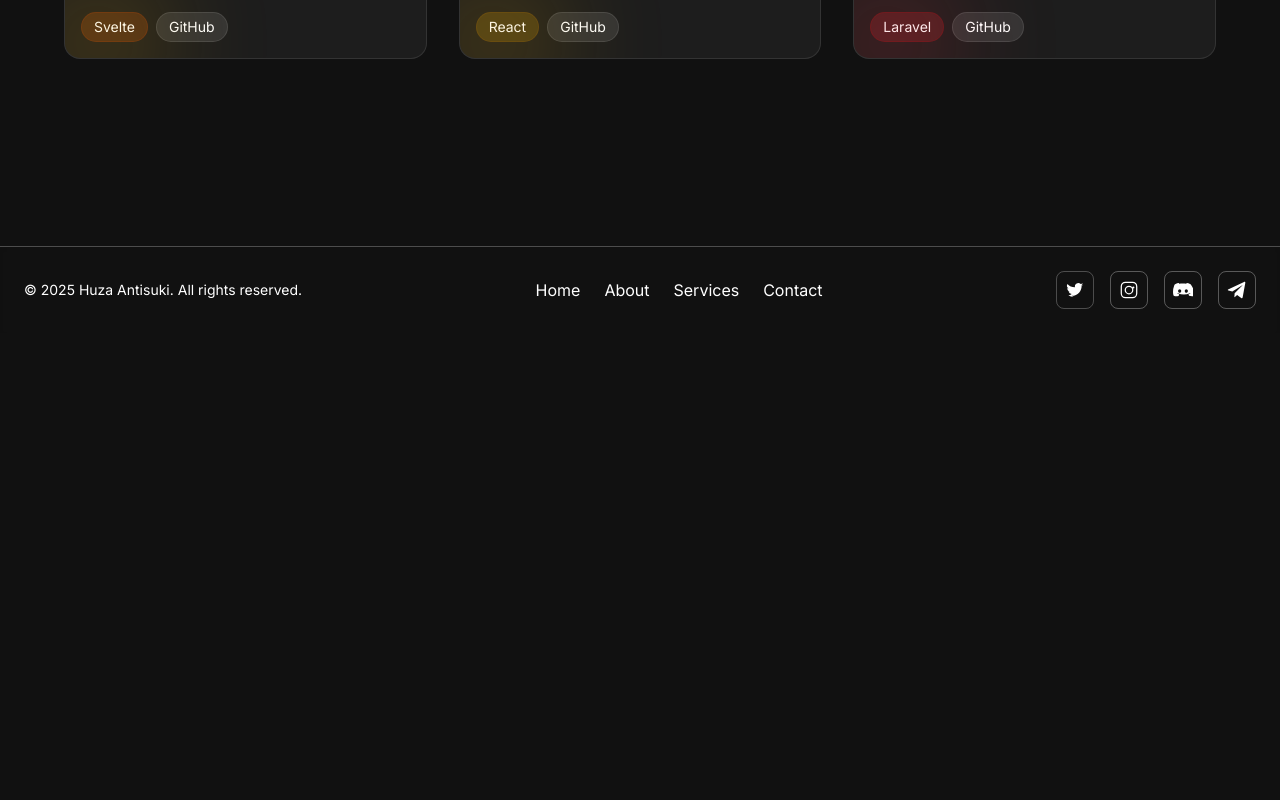
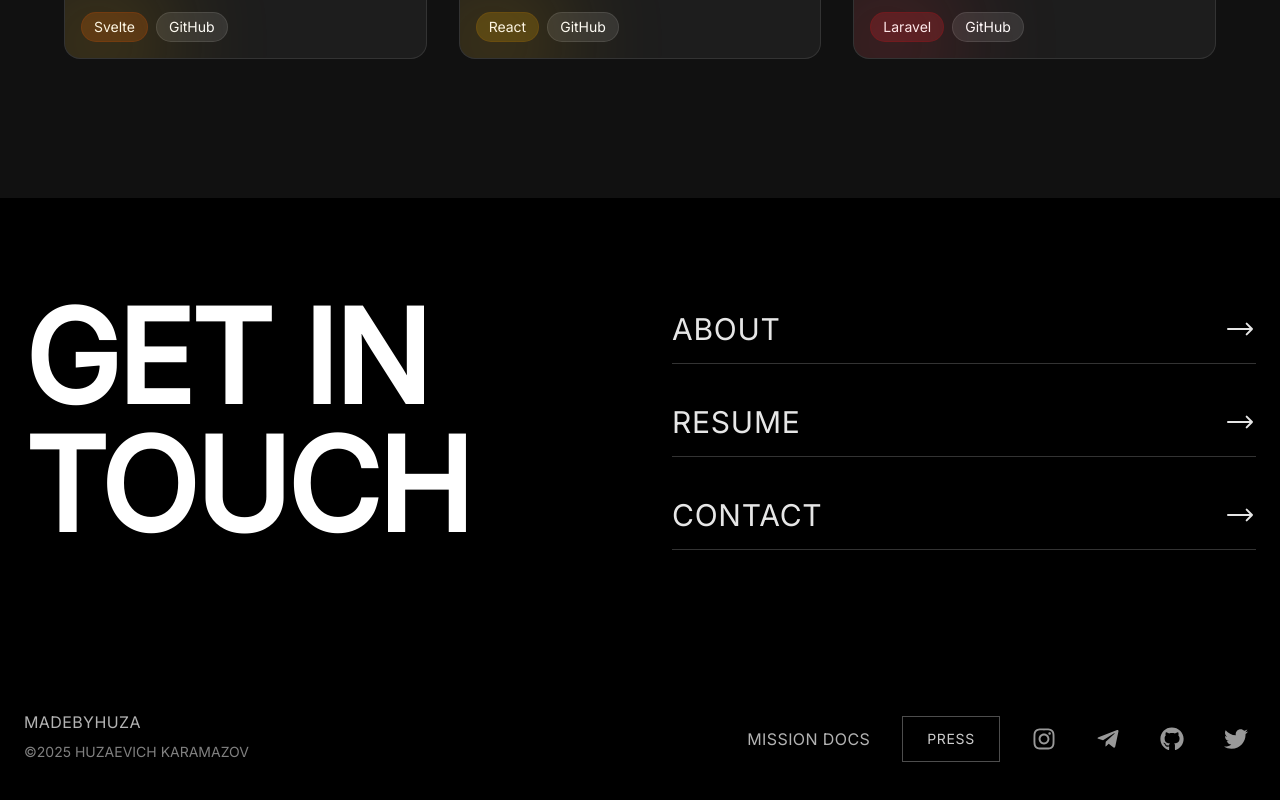
Before and after one commit to khuza08/portofolio, a Next.js app: page / in a window 1280 px wide. Shown: the part 3912-4712 px from the top of the page. Before the commit the page ends 4245 px from the top, so only its background shows below. Built offline with nearby package versions, Linux system fonts and the light colour scheme.

Commit message:
update: improve footer section]

```diff
--- a/app/components/footer.tsx
+++ b/app/components/footer.tsx
@@ -1,98 +1,149 @@
+'use client';
+
 import Link from "next/link";
+import { useState } from "react";
+import { FaInstagram, FaTelegramPlane, FaGithub, FaTwitter } from "react-icons/fa";
 
 export default function Footer() {
+  const [formData, setFormData] = useState({
+    name: '',
+    email: ''
+  });
+  const [isSubmitting, setIsSubmitting] = useState(false);
+
+  const handleInputChange = (e) => {
+    const { name, value } = e.target;
+    setFormData(prev => ({
+      ...prev,
+      [name]: value
+    }));
+  };
+
+  const handleSubmit = async (e) => {
+    e.preventDefault();
+    setIsSubmitting(true);
+
+    // simulate form submission
+    setTimeout(() => {
+      alert('Thank you for your message! We will get back to you soon.');
+      setFormData({ name: '', email: '' });
+      setIsSubmitting(false);
+    }, 1000);
+  };
+
   return (
-    <footer className="relative bottom-0 left-0 w-full background-blur-lg border-t border-white/25 text-white py-6 px-6 shadow-inner mt-12">
-      <div className="max-w-7xl mx-auto flex flex-col md:flex-row items-center justify-between space-y-4 md:space-y-0">
-        {/* copyright */}
-        <p className="text-sm">&copy; {new Date().getFullYear()} Huza Antisuki. All rights reserved.</p>
+    <footer className="relative bottom-0 left-0 w-full bg-black text-white">
 
-        {/* footer nav */}
-        <nav className="space-x-6">
-          <Link href="/" className="hover:bg-white/15 transition">
-            Home
+      <div className="w-full bg-black py-24 px-6">
+        <div className="max-w-7xl mx-auto">
+          <div className="grid grid-cols-1 lg:grid-cols-2 gap-16 items-center">
+            <div>
+              <h2 className="text-7xl md:text-8xl lg:text-9xl font-black text-white leading-none tracking-tight">
+                GET IN<br />
+                TOUCH
+              </h2>
+            </div>
+
+            {/* r nav */}
+            <div className="space-y-6">
+              <Link
+                href="/team"
+                className="group flex items-center justify-between text-2xl md:text-3xl font-light text-white/90 hover:text-white transition-colors py-4 border-b border-white/20"
+              >
+                <span className="tracking-wide">ABOUT</span>
+                <svg className="w-8 h-8 group-hover:translate-x-2 transition-transform" fill="none" stroke="currentColor" viewBox="0 0 24 24">
+                  <path strokeLinecap="round" strokeLinejoin="round" strokeWidth={1.5} d="M17 8l4 4m0 0l-4 4m4-4H3" />
+                </svg>
               </Link>
-          <Link href="/about" className="hover:bg-white/15 transition">
-            About
+
+              <Link
+                href="/invest"
+                className="group flex items-center justify-between text-2xl md:text-3xl font-light text-white/90 hover:text-white transition-colors py-4 border-b border-white/20"
+              >
+                <span className="tracking-wide">RESUME</span>
+                <svg className="w-8 h-8 group-hover:translate-x-2 transition-transform" fill="none" stroke="currentColor" viewBox="0 0 24 24">
+                  <path strokeLinecap="round" strokeLinejoin="round" strokeWidth={1.5} d="M17 8l4 4m0 0l-4 4m4-4H3" />
+                </svg>
               </Link>
-          <Link href="/services" className="hover:bg-white/15 transition">
-            Services
+
+              <Link
+                href="/"
+                className="group flex items-center justify-between text-2xl md:text-3xl font-light text-white/90 hover:text-white transition-colors py-4 border-b border-white/20"
+              >
+                <span className="tracking-wide">CONTACT</span>
+                <svg className="w-8 h-8 group-hover:translate-x-2 transition-transform" fill="none" stroke="currentColor" viewBox="0 0 24 24">
+                  <path strokeLinecap="round" strokeLinejoin="round" strokeWidth={1.5} d="M17 8l4 4m0 0l-4 4m4-4H3" />
+                </svg>
               </Link>
-          <Link href="/contact" className="hover:bg-white/15 transition">
-            Contact
-          </Link>
-        </nav>
+            </div>
+          </div>
 
-        {/* social media (wip) */}
-        <div className="flex space-x-4 ">
+          {/* bottom */}
+          <div className="flex flex-col lg:flex-row justify-between items-start lg:items-end mt-32 pt-8">
+            {/* desc */}
+            <div className="mb-8 lg:mb-0">
+              <p className="text-white/70 text-base tracking-wide mb-2 font-medium">MADEBYHUZA</p>
+              <p className="text-white/50 text-sm">©2025 HUZAEVICH KARAMAZOV</p>
+            </div>
 
+            {/* social */}
+            <div className="flex flex-col lg:flex-row items-start lg:items-center space-y-6 lg:space-y-0 lg:space-x-8">
               <a
-            href="https://instagram.com/huzawastaken"
+                href="/"
+                className="text-white/70 hover:text-white text-base tracking-wide transition-colors font-medium"
+              >
+                MISSION DOCS
+              </a>
+              <div className="flex items-center space-x-6">
+                <a
+                  href="/"
+                  className="border border-white/30 hover:border-white/60 hover:bg-white/5 px-6 py-3 text-white/80 hover:text-white text-sm tracking-wider transition-all font-medium"
+                >
+                  PRESS
+                </a>
+                {/* insta */}
+                <a
+                  href="https://instagram.com/username"
+                  className="text-white/60 hover:text-pink-500 transition-colors p-2 hover:bg-white/5 rounded"
+                  target="_blank"
+                  rel="noopener noreferrer"
+                  aria-label="Instagram"
+                >
+                  <FaInstagram className="w-6 h-6" />
+                </a>
+                {/* tele */}
+                <a
+                  href="https://t.me/username"
+                  className="text-white/60 hover:text-blue-400 transition-colors p-2 hover:bg-white/5 rounded"
+                  target="_blank"
+                  rel="noopener noreferrer"
+                  aria-label="Telegram"
+                >
+                  <FaTelegramPlane className="w-6 h-6" />
+                </a>
+                {/* github */}
+                <a
+                  href="https://github.com/username"
+                  className="text-white/60 hover:text-gray-300 transition-colors p-2 hover:bg-white/5 rounded"
+                  target="_blank"
+                  rel="noopener noreferrer"
+                  aria-label="Github"
+                >
+                  <FaGithub className="w-6 h-6" />
+                </a>
+                {/* x */}
+                <a
+                  href="https://twitter.com/username"
+                  className="text-white/60 hover:text-blue-400 transition-colors p-2 hover:bg-white/5 rounded"
                   target="_blank"
                   rel="noopener noreferrer"
                   aria-label="Twitter"
-            className="hover:bg-white/10 hover:border-white/30 border border-white/25 p-2 rounded-lg transition"
                 >
-            <svg
-              className="w-5 h-5"
-              fill="currentColor"
-              viewBox="0 0 24 24"
-              aria-hidden="true"
-            >
-              <path d="M8 19c7.732 0 11.972-6.4 11.972-11.944 0-.18-.004-.357-.012-.534A8.588 8.588 0 0022 5.557a8.385 8.385 0 01-2.357.646 4.125 4.125 0 001.806-2.27 8.22 8.22 0 01-2.605.998 4.109 4.109 0 00-7.002 3.746A11.654 11.654 0 013 4.763a4.107 4.107 0 001.27 5.477A4.072 4.072 0 012.8 9.71v.052a4.107 4.107 0 003.292 4.023 4.11 4.11 0 01-1.852.07 4.11 4.11 0 003.833 2.855A8.235 8.235 0 014 18.407a11.616 11.616 0 006.29 1.837" />
-            </svg>
+                  <FaTwitter className="w-6 h-6" />
                 </a>
-
-          <a href="https://instagram.com/huzawastaken"
-            target="_blank"
-            rel="noopener noreferrer"
-            aria-label="Instagram"
-            className="hover:bg-white/10 hover:border-white/30 border border-white/30 p-2 rounded-lg transition"
-          >
-            <svg
-              className="w-5 h-5"
-              fill="currentColor"
-              viewBox="0 0 24 24"
-              aria-hidden="true"
-            >
-              <path d="M7.75 2h8.5A5.75 5.75 0 0 1 22 7.75v8.5A5.75 5.75 0 0 1 16.25 22h-8.5A5.75 5.75 0 0 1 2 16.25v-8.5A5.75 5.75 0 0 1 7.75 2Zm0 1.5A4.25 4.25 0 0 0 3.5 7.75v8.5A4.25 4.25 0 0 0 7.75 20.5h8.5a4.25 4.25 0 0 0 4.25-4.25v-8.5A4.25 4.25 0 0 0 16.25 3.5h-8.5Zm4.25 3.25A5.25 5.25 0 1 1 6.75 12 5.25 5.25 0 0 1 12 6.75Zm0 1.5A3.75 3.75 0 1 0 15.75 12 3.75 3.75 0 0 0 12 8.25Zm5.25-.5a1.25 1.25 0 1 1-1.25 1.25 1.25 1.25 0 0 1 1.25-1.25Z" />
-            </svg>
-
-          </a>
-          <a href="#"
-            target="_blank"
-            rel="noopener noreferrer"
-            aria-label="Discord"
-            className="hover:bg-white/10 hover:border-white/30 border border-white/30 p-2 rounded-lg transition"
-          >
-            <svg
-              className="w-5 h-5"
-              fill="currentColor"
-              viewBox="0 0 24 24"
-              aria-hidden="true"
-            >
-              <path d="M21.943 6.19a2.147 2.147 0 0 0-1.52-1.515A16.647 16.647 0 0 0 16.592 3.7a.098.098 0 0 0-.104.037 11.33 11.33 0 0 0-.488.772c-2.88-.432-5.75-.432-8.608 0a11.548 11.548 0 0 0-.49-.772A.093.093 0 0 0 6.898 3.7a16.616 16.616 0 0 0-3.832.976 2.146 2.146 0 0 0-1.52 1.513A21.783 21.783 0 0 0 .252 17.204a2.28 2.28 0 0 0 2.307 2.247c.19.024.378.036.566.035a19.722 19.722 0 0 0 3.608-.37.1.1 0 0 0 .092-.07c.26-.615.495-1.249.703-1.898a.099.099 0 0 0-.053-.122.099.099 0 0 0-.038-.012 14.993 14.993 0 0 1-2.23-.605.1.1 0 0 1-.035-.163c.157-.12.313-.244.462-.372a.096.096 0 0 1 .098-.014c4.75 2.155 9.89 2.155 14.61 0a.096.096 0 0 1 .099.012c.15.128.305.252.462.373a.1.1 0 0 1-.034.162 15.287 15.287 0 0 1-2.231.603.096.096 0 0 0-.07.063c.21.65.445 1.284.704 1.899a.1.1 0 0 0 .092.07 19.67 19.67 0 0 0 3.608.37c.188.001.376-.011.566-.035a2.28 2.28 0 0 0 2.306-2.248A21.745 21.745 0 0 0 21.943 6.19ZM8.02 15.331c-1.026 0-1.871-.965-1.871-2.151 0-1.185.83-2.151 1.872-2.151 1.048 0 1.886.976 1.872 2.151-.014 1.186-.83 2.151-1.872 2.151Zm7.963 0c-1.027 0-1.871-.965-1.871-2.151 0-1.185.83-2.151 1.872-2.151 1.049 0 1.887.976 1.872 2.151-.015 1.186-.83 2.151-1.872 2.151Z" />
-            </svg>
-          </a>
-
-          <a href=""
-            target="_blank"
-            rel="noopener noreferrer"
-            aria-label="Telegram"
-            className="hover:bg-white/10 hover:border-white/30 border border-white/30 p-2 rounded-lg transition"
-          >
-            <svg
-              className="w-5 h-5"
-              fill="currentColor"
-              viewBox="0 0 24 24"
-              aria-hidden="true"
-            >
-              <path d="M22 3.24l-3.197 17.404c-.242 1.193-.874 1.486-1.769.924l-4.885-3.602-2.355 2.267c-.26.26-.477.477-.977.477l.349-4.9L18.69 6.392c.212-.187-.046-.291-.329-.104L6.38 13.945l-4.68-1.465c-1.016-.317-1.032-1.016.212-1.515L20.42 2.298c.886-.314 1.66.215 1.58.942z" />
-            </svg>
-
-          </a>
-
-          {/* additional heree */}
+              </div>
+            </div>
+          </div>
         </div>
       </div>
     </footer>
--- a/package.json
+++ b/package.json
@@ -12,7 +12,8 @@
     "@tailwindcss/cli": "^4.1.11",
     "next": "15.4.5",
     "react": "19.1.0",
-    "react-dom": "19.1.0"
+    "react-dom": "19.1.0",
+    "react-icons": "^5.5.0"
   },
   "devDependencies": {
     "@eslint/eslintrc": "^3",
```
Also changed, not shown: 1 other file (tests, documents, lock files or other folders). Lines whose indentation alone changed are shown as unchanged.
